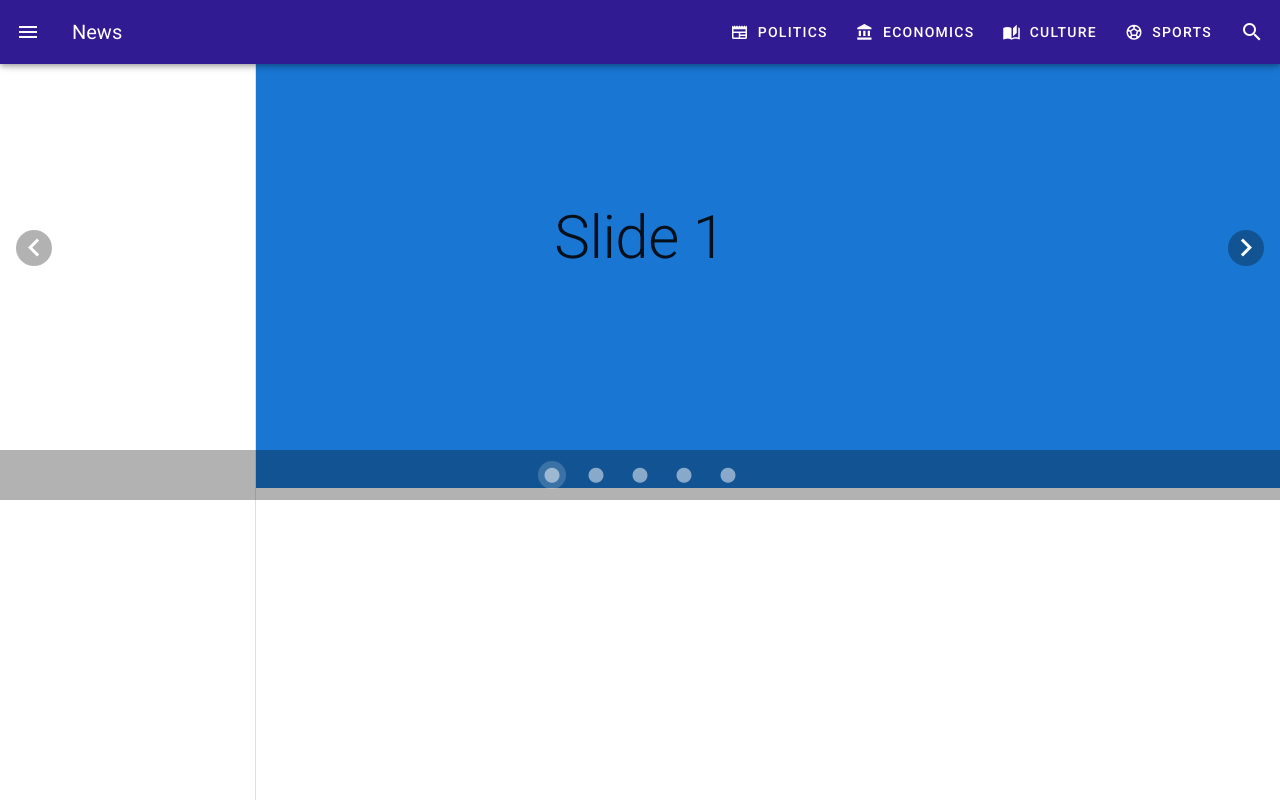
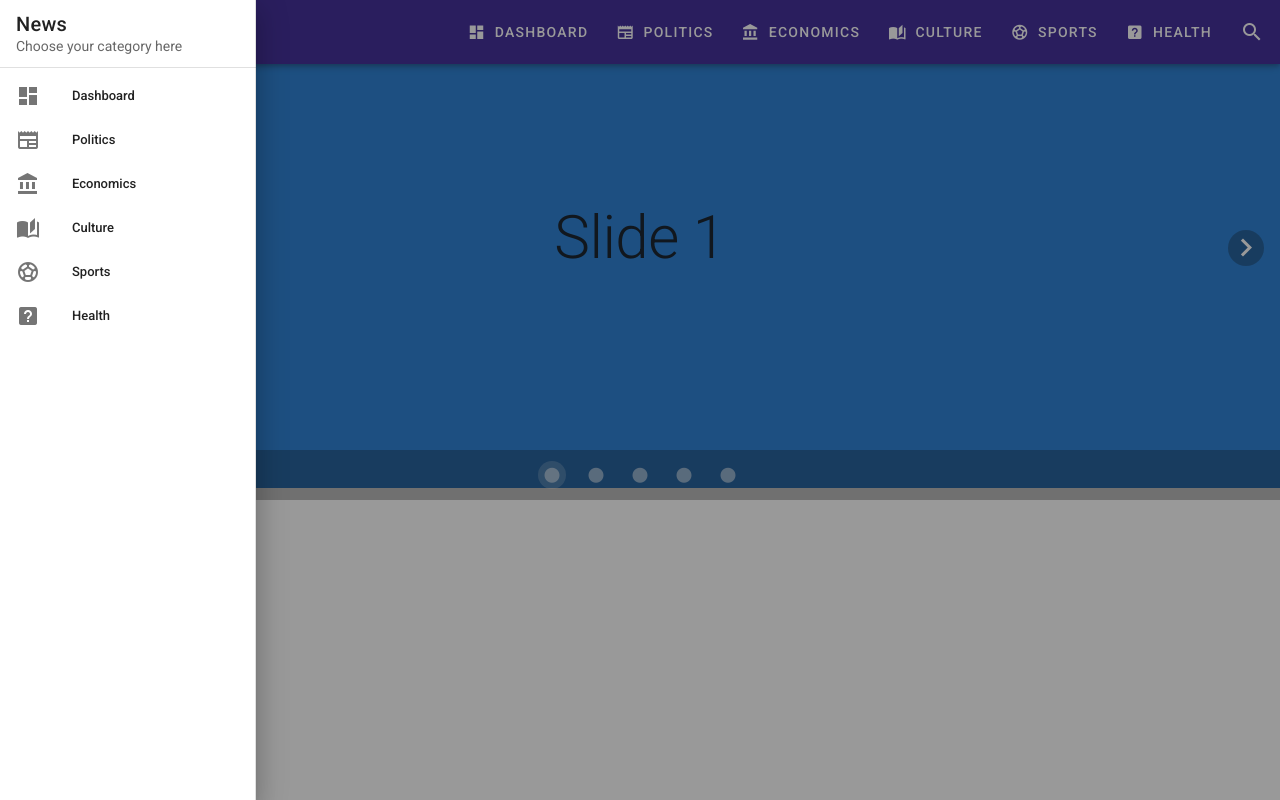
Before and after one commit to AndrewPhilippov/vue, a Nuxt app: page / in a window 1280 px wide. Both pictures are taken after a click on the button 28 px from the left and 32 px from the top of the page. Built offline with nearby package versions, Linux system fonts and the light colour scheme.

Commit message:
Navigation fixed

```diff
--- a/components/Navigation.vue
+++ b/components/Navigation.vue
@@ -1,8 +1,9 @@
 <template>
   <div>
-    <v-navigation-drawer absolute v-model="sideNav"></v-navigation-drawer>
+
     <v-app-bar color="deep-purple darken-4"
                dark fixed>
+
       <v-app-bar-nav-icon @click.native.stop="sideNav = !sideNav">
       </v-app-bar-nav-icon>
 
@@ -11,21 +12,9 @@
       <div class="flex-grow-1"></div>
 
       <v-toolbar-items>
-        <v-btn text>
-          <v-icon icon left>mdi-newspaper</v-icon>
-          Politics
-        </v-btn>
-        <v-btn text>
-          <v-icon icon left>mdi-bank</v-icon>
-          Economics
-        </v-btn>
-        <v-btn text>
-          <v-icon icon left>mdi-book-open-page-variant</v-icon>
-          Culture
-        </v-btn>
-        <v-btn text>
-          <v-icon icon left>mdi-soccer</v-icon>
-          Sports
+        <v-btn text v-for="item in items">
+          <v-icon icon left>{{ item.icon }}</v-icon>
+          {{ item.title }}
         </v-btn>
       </v-toolbar-items>
 
@@ -33,6 +22,39 @@
         <v-icon>mdi-magnify</v-icon>
       </v-btn>
     </v-app-bar>
+    <v-navigation-drawer app temporary v-model="sideNav">
+      <v-list-item>
+        <v-list-item-content>
+          <v-list-item-title class="title">
+            News
+          </v-list-item-title>
+          <v-list-item-subtitle>
+            Choose your category here
+          </v-list-item-subtitle>
+        </v-list-item-content>
+      </v-list-item>
+
+      <v-divider></v-divider>
+
+      <v-list
+        dense
+        nav
+      >
+        <v-list-item
+          v-for="item in items"
+          :key="item.title"
+          link
+        >
+          <v-list-item-icon>
+            <v-icon>{{ item.icon }}</v-icon>
+          </v-list-item-icon>
+
+          <v-list-item-content>
+            <v-list-item-title>{{ item.title }}</v-list-item-title>
+          </v-list-item-content>
+        </v-list-item>
+      </v-list>
+    </v-navigation-drawer>
   </div>
 </template>
 
@@ -45,8 +67,11 @@
                 sideNav: false,
                 items: [
                     {title: 'Dashboard', icon: 'mdi-view-dashboard'},
-                    {title: 'Photos', icon: 'mdi-image'},
-                    {title: 'About', icon: 'mdi-help-box'},
+                    {title: 'Politics', icon: 'mdi-newspaper'},
+                    {title: 'Economics', icon: 'mdi-bank'},
+                    {title: 'Culture', icon: 'mdi-book-open-page-variant'},
+                    {title: 'Sports', icon: 'mdi-soccer'},
+                    {title: 'Health', icon: 'mdi-help-box'},
                 ],
                 right: null,
             }
```
